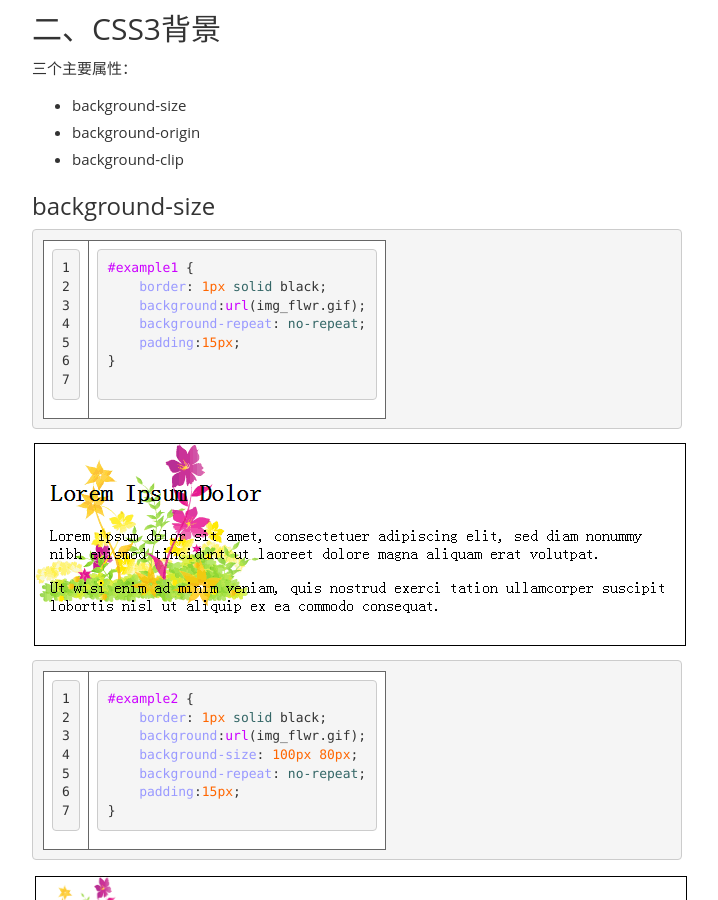
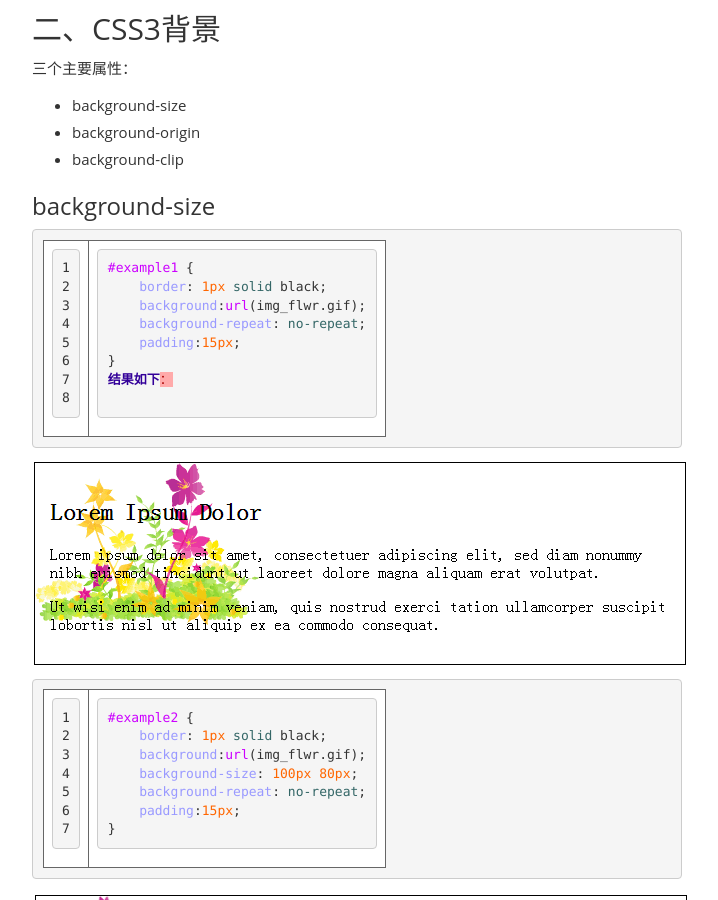
Before and after one commit to HeddaZhu/HeddaZhu.github.io, a Jekyll site: the page built from _posts/2016-09-02-CSS3-Background.md, in a window 1280 px wide and 900 px high, scrolled down 321 px. Shown: the whole window, without its empty margins (283-1001 px from the left). Built offline with Jekyll 4.4.1, drawn with Linux system fonts in a browser that asks for light colours.

````diff
--- a/_posts/2016-09-02-CSS3-Background.md
+++ b/_posts/2016-09-02-CSS3-Background.md
@@ -4,7 +4,7 @@ title: CSS3入门
 time: 2016年09月01日 星期四
 location: 天津
 pulished: true
-excerpt_separator: "## 一、CSS3边框"
+excerpt_separator: "结果如下"
 description: "css3入门"
 ---
 
@@ -26,6 +26,7 @@ description: "css3入门"
     background-repeat: no-repeat;
     padding:15px;
 }
+结果如下：
 
 ```
 <img src="/assets/img/CSS3/background_size_1.png" alt="图像无法显示">
````
Also changed, not shown: _posts/2016-09-01-CSS3.md (+2 -2 lines).
